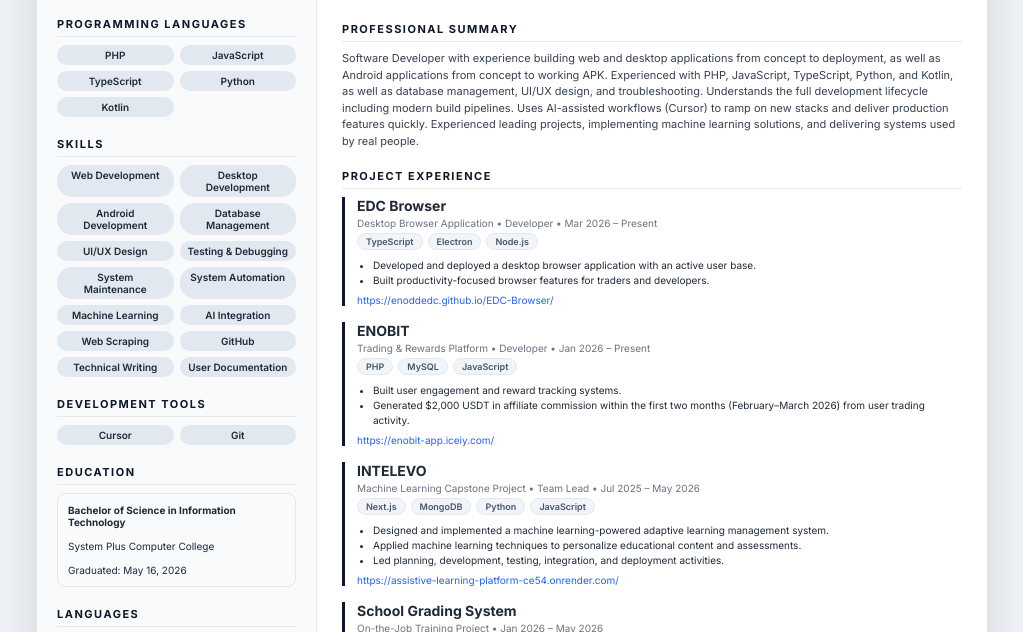
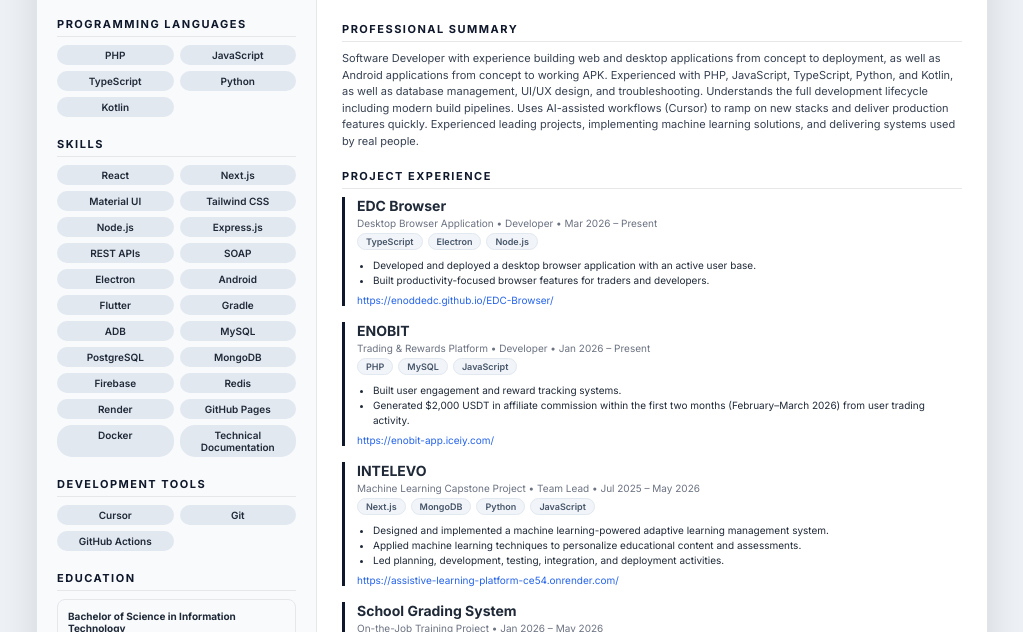
Before and after one commit to ENODDEDC/portfolio, a plain HTML site: page resume.html in a window 1280 px wide. Shown: the part 161-793 px from the top of the page, without its empty margins (128-1151 px from the left). Drawn offline with Linux system fonts and the light colour scheme.

Commit message:
Updated Resume

```diff
--- a/resume.html
+++ b/resume.html
@@ -221,20 +221,28 @@
 <div class="section">
 <h2>Skills</h2>
 <div class="skills-grid">
-<span class="skill">Web Development</span>
-<span class="skill">Desktop Development</span>
-<span class="skill">Android Development</span>
-<span class="skill">Database Management</span>
-<span class="skill">UI/UX Design</span>
-<span class="skill">Testing & Debugging</span>
-<span class="skill">System Maintenance</span>
-<span class="skill">System Automation</span>
-<span class="skill">Machine Learning</span>
-<span class="skill">AI Integration</span>
-<span class="skill">Web Scraping</span>
-<span class="skill">GitHub</span>
-<span class="skill">Technical Writing</span>
-<span class="skill">User Documentation</span>
+<span class="skill">React</span>
+<span class="skill">Next.js</span>
+<span class="skill">Material UI</span>
+<span class="skill">Tailwind CSS</span>
+<span class="skill">Node.js</span>
+<span class="skill">Express.js</span>
+<span class="skill">REST APIs</span>
+<span class="skill">SOAP</span>
+<span class="skill">Electron</span>
+<span class="skill">Android</span>
+<span class="skill">Flutter</span>
+<span class="skill">Gradle</span>
+<span class="skill">ADB</span>
+<span class="skill">MySQL</span>
+<span class="skill">PostgreSQL</span>
+<span class="skill">MongoDB</span>
+<span class="skill">Firebase</span>
+<span class="skill">Redis</span>
+<span class="skill">Render</span>
+<span class="skill">GitHub Pages</span>
+<span class="skill">Docker</span>
+<span class="skill">Technical Documentation</span>
 </div>
 </div>
 
@@ -243,6 +251,7 @@
 <div class="skills-grid">
 <span class="skill">Cursor</span>
 <span class="skill">Git</span>
+<span class="skill">GitHub Actions</span>
 </div>
 </div>
 
@@ -252,14 +261,6 @@
 <strong>Bachelor of Science in Information Technology</strong><br><br>
 System Plus Computer College<br><br>
 Graduated: May 16, 2026
-</div>
-</div>
-
-<div class="section">
-<h2>Languages</h2>
-<div class="card">
-English – Professional Working Proficiency<br><br>
-Filipino – Fluent
 </div>
 </div>
 
@@ -347,6 +348,11 @@
 <span class="skill">Android Build Pipeline</span>
 <span class="skill">Onsite / Hybrid / Shifting</span>
 </div>
+<div class="card" style="margin-top:10px">
+<strong>Languages</strong><br><br>
+English – Professional Working Proficiency<br>
+Filipino – Fluent
+</div>
 </div>
 
 </div>
```
